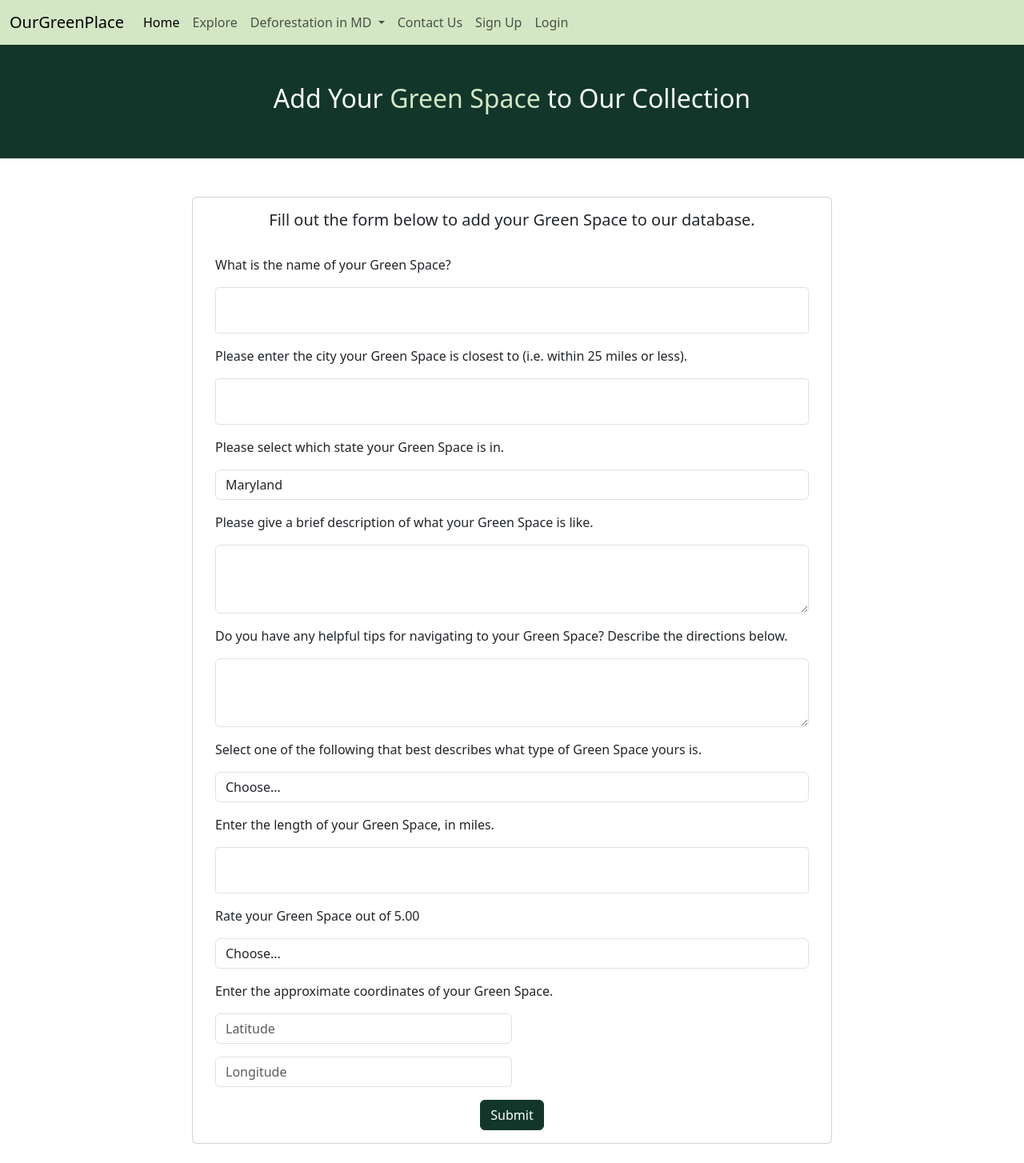
After one commit to aliyahsmith-bradley/OurGreenPlace_SeniorCapstone, a Flask app: page /addToDatabase in a window 1280 px wide. The commit adds this page. Shown: the whole page at 80% size. Run offline with Flask 3, Linux system fonts and the light colour scheme; some libraries are stand-ins or nearby versions.

Commit message:
Set Up GS Database + Added "Add to Database" HTML

```diff
--- a/website/__init__.py
+++ b/website/__init__.py
@@ -6,25 +6,29 @@ from os import path
 from flask_login import LoginManager
 
 db = SQLAlchemy()
-DB_NAME = "user_database.db"
+USER_DB = "user_database.db"
+GREEN_SPACE_DB = "greenSpace_database.db"
 
-def create_app(database_uri=f"sqlite:///{DB_NAME}"):
+def create_app(user_database_uri=f"sqlite:///{USER_DB}", greenSpace_database_uri=f"sqlite:///{GREEN_SPACE_DB}"):
     app = Flask(__name__)
     app.config["SECRET_KEY"] = "ourgreenspace2024"
 
     # Configure user database
-    # app.config['SQLALCHEMY_DATABASE_URI'] = f'sqlite:///{DB_NAME}'
-    app.config['SQLALCHEMY_DATABASE_URI'] = database_uri
-
+    app.config['SQLALCHEMY_DATABASE_URI'] = user_database_uri
 
     db.init_app(app)
 
     app.register_blueprint(views.views)
     app.register_blueprint(auth.auth)
 
-    from .models import User
+    from .userModels import User
 
-    create_database(app)
+    create_database(app, USER_DB)
+
+    # Create green space database
+    app.config['SQLALCHEMY_DATABASE_URI'] = greenSpace_database_uri
+    from .greenSpaceModels import GreenSpace
+    create_database(app, GREEN_SPACE_DB)
 
     login_manager = LoginManager()
     login_manager.login_view = 'auth.login'
@@ -36,8 +40,8 @@ def create_app(database_uri=f"sqlite:///{DB_NAME}"):
 
     return app
 
-def create_database(app):
-    if not path.exists('website/' + DB_NAME):
+def create_database(app, database):
+    if not path.exists('website/' + database):
         with app.app_context():
             db.create_all()
             print('Created Database!')
--- a/website/auth.py
+++ b/website/auth.py
@@ -6,7 +6,7 @@ auth = Blueprint('auth', __name__)
 
 @auth.route('/login', methods=['GET', 'POST'])
 def login():
-    from .models import User
+    from .userModels import User
 
     if request.method == 'POST':
         email = request.form.get('email')
@@ -33,7 +33,7 @@ def logout():
 
 @auth.route('/signup', methods=['GET', 'POST'])
 def signup():
-    from .models import User, db
+    from .userModels import User, db
 
     # Retrieves user data from sign up form
     if request.method == 'POST':
--- /dev/null
+++ b/website/greenSpaceModels.py
@@ -0,0 +1,32 @@
+from . import db
+
+class GreenSpace(db.Model):
+    id = db.Column(db.Integer, primary_key=True)
+    name = db.Column(db.String(50))
+    city = db.Column(db.String(50))
+    state = db.Column(db.String(50))
+    description = db.Column(db.String(500))
+    directions = db.Column(db.String(500))
+    lat = db.Column(db.Integer)
+    lon = db.Column(db.Integer)
+    activity_type_name = db.Column(db.String(50))
+    length = db.Column(db.String(4))
+    rating = db.Column(db.String(4))
+
+"""
+green_space_info = {
+    "green_space_id": place_id,
+    "name": name,
+    "city": green_space_data.get("city", " "),
+    "state": green_space_data.get("state", " "),
+    # "country": green_space_data.get("country", " "),
+    "description": green_space_data.get("description", " "),
+    "directions": green_space_data.get("directions", " "),
+    "lat": lat,
+    "lon": lon,
+    "activity_type_name": activity_type_name, # Type of activity (i.e. hiking, mountain biking, etc.)
+    "length":length,
+    "rating":rating
+    #"thumbnail":thumbnail
+}
+"""
--- /dev/null
+++ b/website/templates/views/addToDatabase.html
@@ -0,0 +1,140 @@
+{% extends 'base.html' %}
+{% block title %}Add to Database{% endblock title %}
+
+{% block content %}
+<!-- <form method='POST' action="{{ url_for('auth.signup') }}"> -->
+
+<section class="box">
+    <!-- Heading -->
+    <section class="text-light p-5 p-lg-0 text-sm-start dark-green">
+        <div class="row justify-content-center">
+            <div class="col-lg-12 text-center pb-4">
+                <br/>
+                <br/>
+                <h2>Add Your <span class="light-green">Green Space</span> to Our Collection</h2>
+                <br/>
+            </div>
+        </div>
+    </section>
+
+    <br/>
+    <br/>
+
+    <!-- Form -->
+    <div class="row justify-content-center">
+        <div class="card" style="width: 50rem;">
+            <div class="card-body">
+                <h5 align="center">Fill out the form below to add your Green Space to our database.</h5>
+                <br/>
+                <p>What is the name of your Green Space?</p>
+                <div class="form-floating mb-3">
+                <input
+                    type="name"
+                    class="form-control form-control-sm"
+                    id="name"
+                    name="name"
+                    placeholder="Hiking Trail"
+                />
+                <!--<label for="name">Name</label>-->
+                </div>
+                <p>Please enter the city your Green Space is closest to (i.e. within 25 miles or less).</p>
+                <div class="form-floating mb-3">
+                    <input
+                        type="city"
+                        class="form-control form-control-sm"
+                        id="city"
+                        name="city"
+                        placeholder="Columbia"
+                    />
+                </div>
+                <p>Please select which state your Green Space is in.</p>
+                <div class="form-group mb-3">
+                    <select id="inputState" class="form-control">
+                    <option selected>Maryland</option>
+                    </select>
+                </div>
+                <p>Please give a brief description of what your Green Space is like.</p>
+                <div class="form-group mb-3">
+                    <textarea
+                        type="description"
+                        class="form-control"
+                        id="description"
+                        name="description"
+                        placeholder="The Green Space is pretty."
+                        rows="3">
+                    </textarea>
+                </div>
+                <p>Do you have any helpful tips for navigating to your Green Space? Describe the directions below.</p>
+                <div class="form-group mb-3">
+                    <textarea
+                        type="directions"
+                        class="form-control"
+                        id="directions"
+                        name="directions"
+                        placeholder="Take the first left."
+                        rows="3">
+                    </textarea>
+                </div>
+                <p>Select one of the following that best describes what type of Green Space yours is.</p>
+                <div class="form-group mb-3">
+                    <select id="activityType" class="form-control">
+                    <option selected>Choose...</option>
+                    <option>Hiking</option>
+                    <option>Mountain Biking</option>
+                    <option>Skiing</option>
+                    <option>Rock Climbing</option>
+                    </select>
+                </div>
+                <p>Enter the length of your Green Space, in miles.</p>
+                <div class="form-floating mb-3">
+                    <input
+                        type="length"
+                        class="form-control form-control-sm"
+                        id="length"
+                        name="length"
+                        placeholder="5.00"
+                    />
+                </div>
+                <p>Rate your Green Space out of 5.00</p>
+                <div class="form-group mb-3">
+                    <select id="rating" class="form-control">
+                    <option selected>Choose...</option>
+                    <option>1.00</option>
+                    <option>2.00</option>
+                    <option>3.00</option>
+                    <option>4.00</option>
+                    <option>5.00</option>
+                    </select>
+                </div>
+                <p>Enter the approximate coordinates of your Green Space.</p>
+                <div class="form-row mb-3">
+                    <div class="form-group col-md-6 mb-3">
+                    <input
+                        type="text"
+                        class="form-control"
+                        id="lat"
+                        name="lat"
+                        placeholder="Latitude">
+                    </div>
+                    <div class="form-group col-md-6 mb-3">
+                    <input
+                        type="text"
+                        class="form-control"
+                        id="lon"
+                        name="lon"
+                        placeholder="Longitude">
+                    </div>
+                </div>
+                <div class="row justify-content-center">
+                    <div class="col-md-6 text-center">
+                        <button type="submit" class="btn btn-primary" style="background-color: #12372A; border-color: #12372A;">Submit</button>
+                    </div>
+                </div>
+            </div>
+        </div>
+    </div>
+    <br/>
+</section>
+
+<!-- </form> -->
+{% endblock %}
--- a/website/templates/views/home.html
+++ b/website/templates/views/home.html
@@ -100,7 +100,7 @@
               <p class="card-text text-dark">
                 Don't see the Green Place you're looking for? Add your favorite Green Place to our collection.
               </p>
-              <a href="#" class="btn btn-primary" style="background-color: #12372A; border-color: #12372A;">Add Yours</a>
+              <a href="/addToDatabase" class="btn btn-primary" style="background-color: #12372A; border-color: #12372A;">Add Yours</a>
             </div>
           </div>
         </div>
--- a/website/views.py
+++ b/website/views.py
@@ -45,3 +45,7 @@ def howToHelp():
 @views.route("/contact")
 def contact():
     return render_template("views/contact.html", user=current_user)
+
+@views.route("/addToDatabase")
+def addToDatabase():
+    return render_template("views/addToDatabase.html", user=current_user)
```
Also changed, not shown: tests/__init__.py (+1 -0 lines), tests/test_project.py (+1 -1 lines), website/searchGreenSpaces.py (+4 -4 lines), instance/user_database.db, website/apiDbModels.py (deleted), website/database_management.py (deleted), website/userModels.py (renamed from website/models.py).
